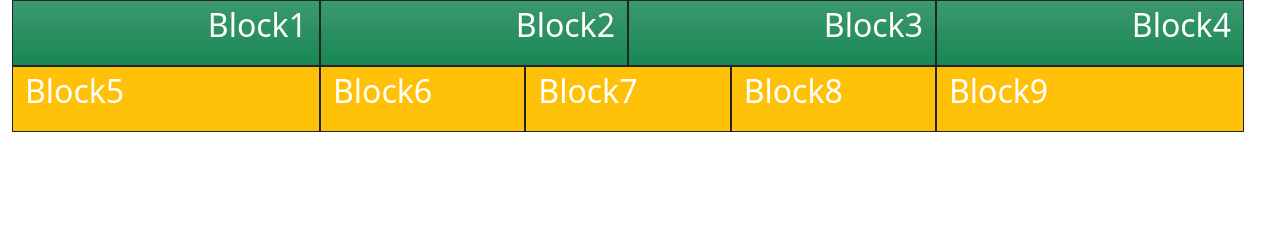
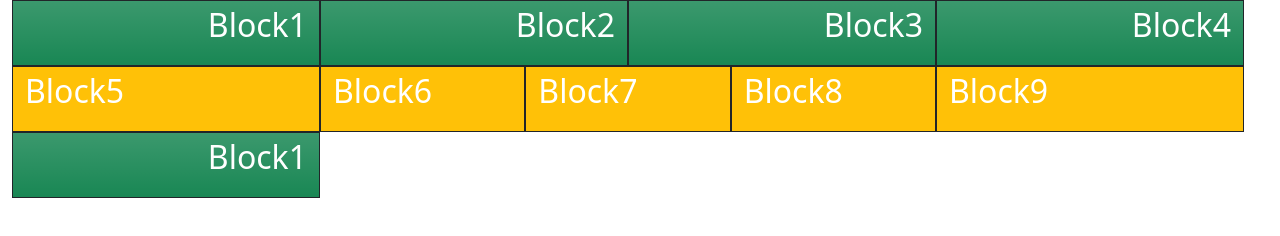
Before and after one commit to BolowebB/testcollab, a plain HTML site: page index.html in a window 1280 px wide. Drawn offline with Linux system fonts and the light colour scheme.

Commit message:
ajout de div

```diff
--- a/index.html
+++ b/index.html
@@ -45,6 +45,9 @@
 
     </main>
     <footer>
+        <div class="container-fluid row">
+            <div class="col-6 col-lg-3 border border-dark bg-success bg-gradient ">
+                <p class="text-end">block1</p>
 
     </footer>
     <script src="assets/bootstrap-5.0.2-dist/js/bootstrap.min.js"></script>
```
